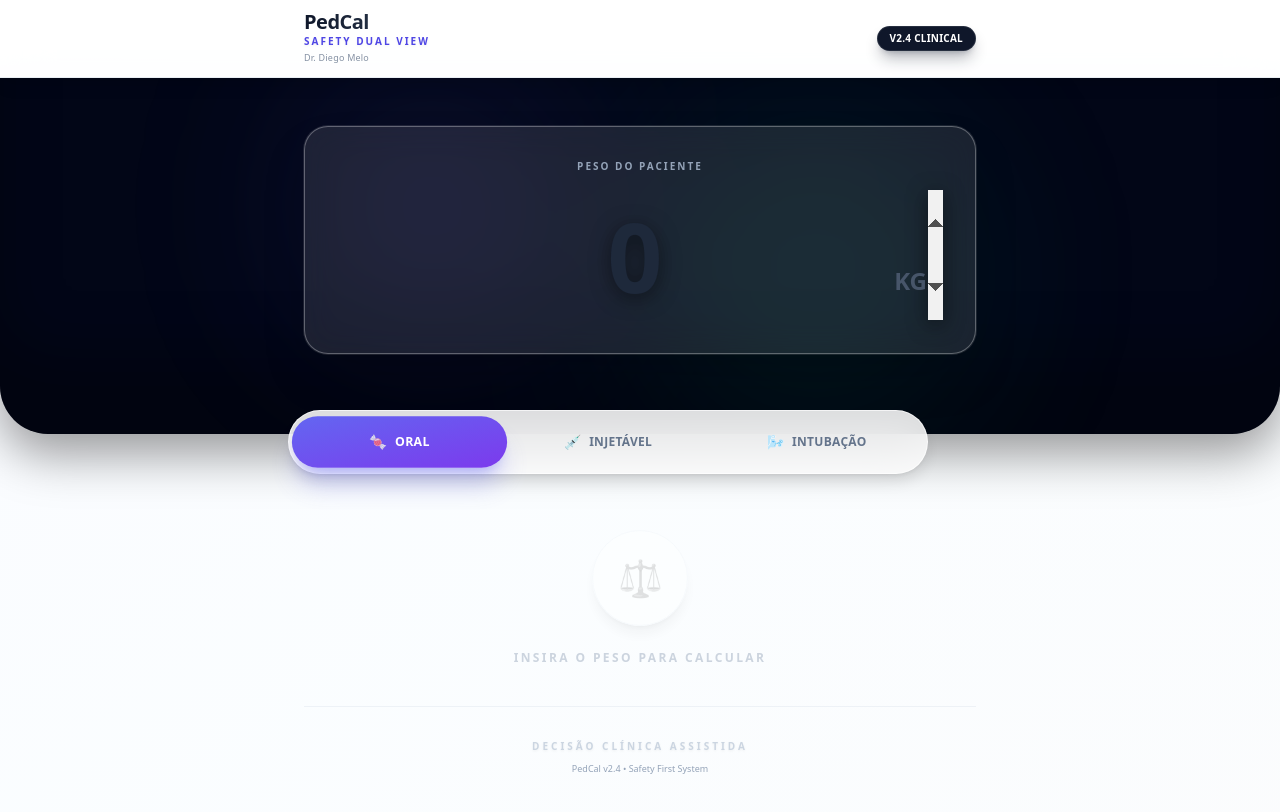
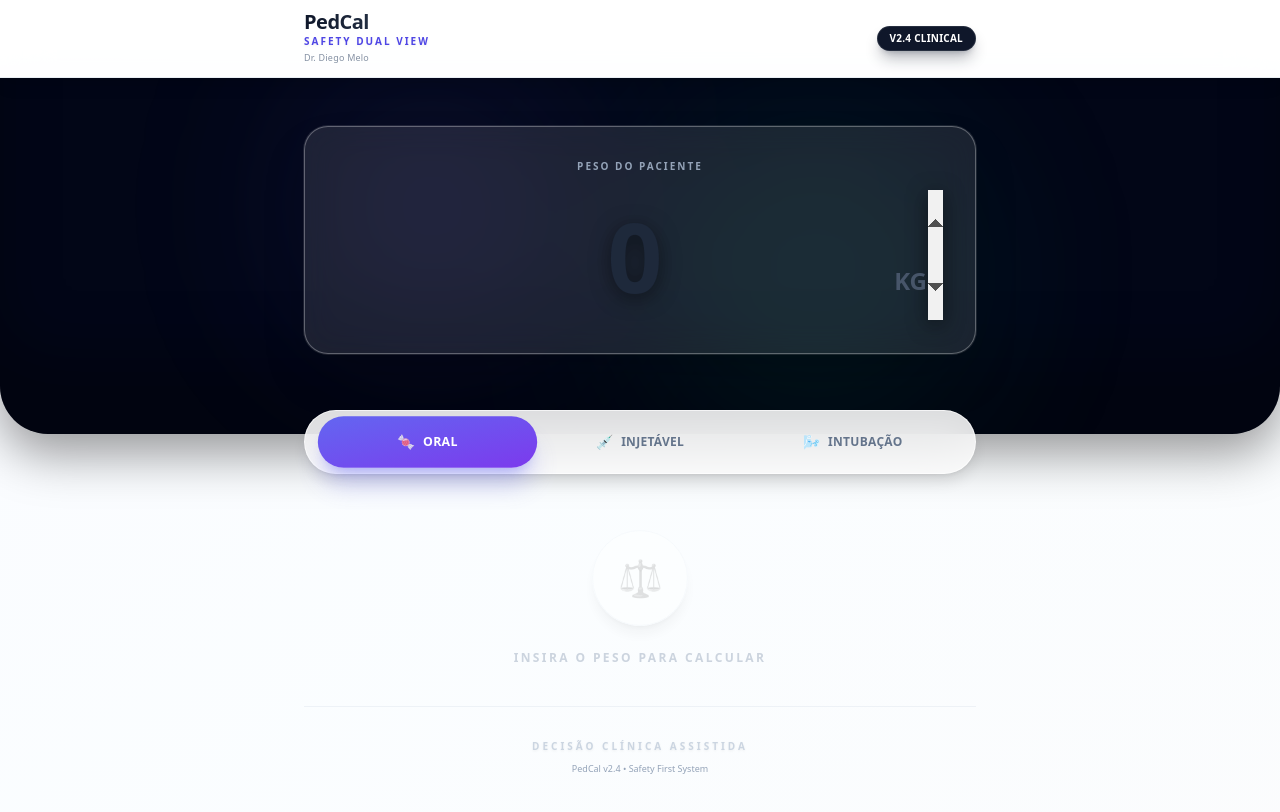
Before and after one commit to didi180799-png/PedCal, a React (Vite) app: page / in a window 1280 px wide. Shown: the top 812 px of the page. Built offline with nearby package versions, Linux system fonts and the light colour scheme.

Commit message:
feat: Correct Dramin B6 dilution instruction
Update the notes for Dramin B6 (EV) to correctly reflect the dilution instruction of "DILUIR 1mL da ampola em 9mL de SF 0,9% e aplicar lento."

```diff
--- a/App.tsx
+++ b/App.tsx
@@ -181,7 +181,7 @@
     { label: "3. DIPIRONA (EV/IM) - (500mg/mL)", dose: `${(calcWeight * 25).toFixed(1)} mg`, volume: `${(calcWeight * 0.05).toFixed(2)} mL`, color: 'blue' },
     { label: "4. DEXAMETASONA (EV/IM) - (4mg/mL)", dose: `${(calcWeight * 0.6).toFixed(2)} mg`, volume: `${dexametasonaVol} mL`, color: 'blue', notes: "Teto máx: 10mg (2.5mL)" },
     { label: "5. DIAZEPAM (IM) - (10mg/2mL)", dose: `${(calcWeight * 0.3).toFixed(2)} mg`, volume: `${diazepamVol} mL`, color: 'blue', notes: "Dose: 0,3mg/kg. Aplicar via Intramuscular profunda." },
-    { label: "6. DRAMIN B6 (DL) (EV)", dose: `${(calcWeight * 1.25).toFixed(2)} mg`, volume: `${draminInjVol} mL`, color: 'blue', notes: "Dose: 1,25mg/kg. DILUIIR 1mL da ampola em 9mL de SF 0,9% e aplicar lento." },
+    { label: "6. DRAMIN B6 (DL) (EV)", dose: `${(calcWeight * 1.25).toFixed(2)} mg`, volume: `${draminInjVol} mL`, color: 'blue', notes: "Dose: 1,25mg/kg. DILUIR 1mL da ampola em 9mL de SF 0,9% e aplicar lento." },
     { label: "Buscopan Simples (EV/IM) (20mg/mL)", dose: `${(calcWeight * 0.4).toFixed(1)} mg`, volume: `${buscopanInjVol} mL`, color: 'blue', notes: "Dose: 0,4mg/kg. Teto: 1 ampola." },
     { label: "7. HIDROCORTISONA (EV) - 100mg", dose: `${Math.min(calcWeight * 2, 100)} mg`, volume: `${hidrocortisonaVol} mL`, color: 'blue', notes: "DILUIÇÃO PADRÃO: 100mg + 10mL de ABD (10mg/mL). Dose: 2mg/kg. Teto: 100mg (10mL)." }
   ];
@@ -274,16 +274,13 @@
           </div>
         </section>
 
-        {/* --- NAVEGAÇÃO UNIFICADA COM MORFOSE (Correção de Desvio Lateral) --- */}
+        {/* --- NAVEGAÇÃO UNIFICADA COM MORFOSE (Correção de Layout com Técnica Breakout) --- */}
         {/* BLINDAGEM DO GRID: h-24 e pt-6 para manter estabilidade vertical */}
         <div className="relative h-24 w-full z-[100] pointer-events-none pt-6">
-            {/* ANCORAGEM: Lógica de centralização unificada com left-1/2 -translate-x-1/2 */}
+            {/* ANCORAGEM: Alinhamento perfeito usando fixed left-0 w-full e breakout margin ml-[calc(50%-50vw)] */}
             <div className={`
-               transition-all duration-500 ease-in-out
-               ${isCompact
-                 ? 'fixed top-6 left-1/2 -translate-x-1/2 w-auto' // Modo Stitch
-                 : 'sticky top-6 left-1/2 -translate-x-1/2 w-full max-w-2xl px-4' // Modo Barra
-               }
+               transition-all duration-500 ease-in-out flex justify-center
+               ${isCompact ? 'fixed top-6 left-0 w-full' : 'sticky top-6 w-screen ml-[calc(50%-50vw)]'}
             `}>
               {/* Elemento Morfo: A Barra que vira Bola (MECÂNICA DE MORFOSE RESTAURADA) */}
               <div
@@ -295,7 +292,7 @@
                           ? 'bg-indigo-600/10 backdrop-blur-md border border-white/20'
                           : 'bg-gradient-to-br from-indigo-500 to-violet-600 border border-transparent'
                        }`
-                    : 'w-full h-16 rounded-full bg-white/85 p-1.5 gap-2 shadow-lg hover:shadow-xl border border-white/70 backdrop-blur-xl justify-between'
+                    : 'w-full max-w-2xl px-4 h-16 rounded-full bg-white/85 p-1.5 gap-2 shadow-lg hover:shadow-xl border border-white/70 backdrop-blur-xl justify-between'
                   }
                 `}
                 style={{ transform: 'translate3d(0,0,0)' }}
```
